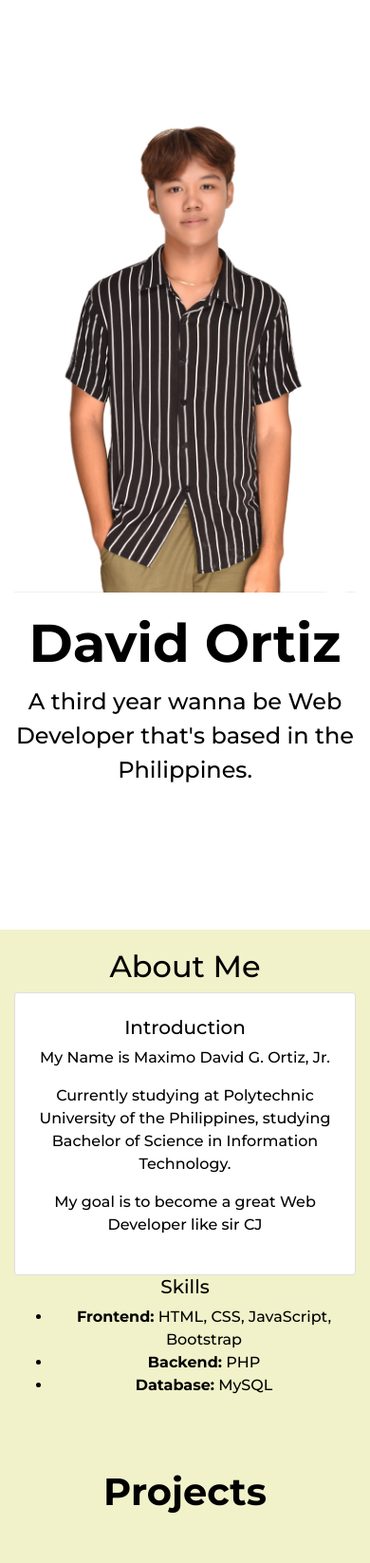
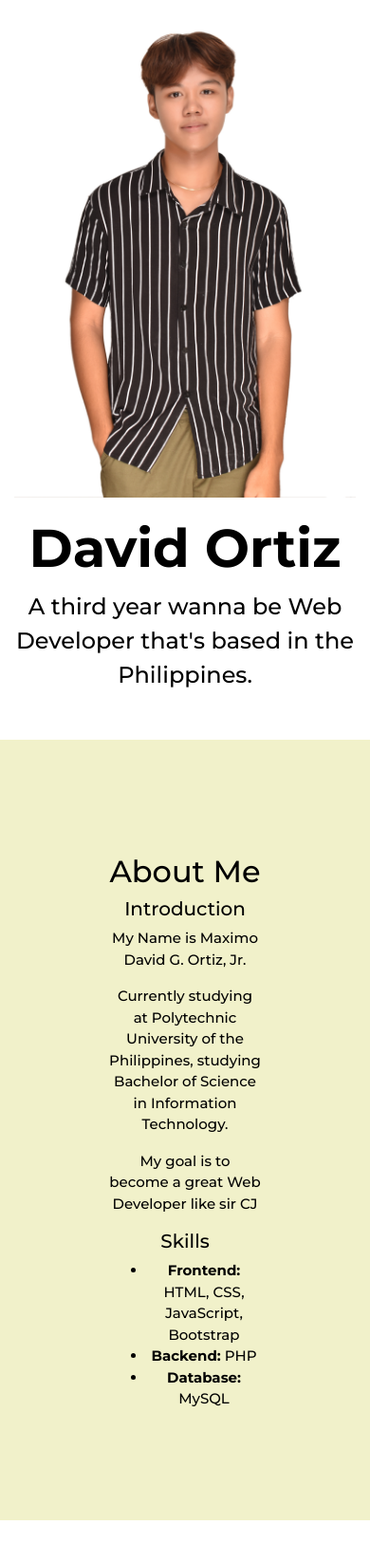
Before and after one commit to davidortizjr/davidortizjr.github.io, a PHP site: page / in a window 390 px wide. Shown: the part 103-1749 px from the top of the page at 95% size. Run offline with PHP 8.4, Linux system fonts and the light colour scheme; some libraries are stand-ins or nearby versions.

Commit message:
little adjustment on homepage

```diff
--- a/index.html
+++ b/index.html
@@ -64,16 +64,14 @@
         <div class="container text-center" style="padding-top: 20px; overflow: hidden;">
             <h2>About Me</h2>
             <div class="row justify-content-center">
-                <div class="col-md-6">
-                    <div class="card p-4" data-aos="fade-left">
+                <div class="col-md-6" data-aos="fade-left">
                         <h5>Introduction</h5>
                         <p>My Name is Maximo David G. Ortiz, Jr.</p>
                         <p>Currently studying at Polytechnic University of the Philippines, studying Bachelor of Science in Information Technology.</p>
                         <p>My goal is to become a great Web Developer like sir CJ</p>
-                    </div>
                 </div>
                 <div class="col-md-6" data-aos="fade-right">
-                    <h5>Skills</h5>
+                    <h5 >Skills</h5>
                     <ul>
                         <li><strong>Frontend:</strong> HTML, CSS, JavaScript, Bootstrap</li>
                         <li><strong>Backend:</strong> PHP</li>
--- a/style.css
+++ b/style.css
@@ -1,5 +1,5 @@
 body {
-  background-color: rgb(241, 241, 202);
+  background-color: white;
   color: #000000;
   font-family: 'Montserrat', sans-serif;
   margin: 0;
@@ -7,12 +7,12 @@ body {
 }
 
 .navbar {
-  background-color: white;
+  background-color: rgb(241, 241, 202);
   padding: 20px;
 }
 
 .navbar .nav-link {
-  color: #f2f2f2;
+  color: rgb(241, 241, 202);
   font-weight: 500;
   font-size: 15px;
 }
@@ -25,8 +25,7 @@ body {
 
 .header-section {
   text-align: center;
-  padding: 100px 0;
-  background-color: #ffffff;
+  background-color: white;
   overflow: hidden;
 }
 
@@ -42,7 +41,25 @@ body {
   margin-bottom: 50px;
 }
 
+.about-section {
+  background-color: rgb(241, 241, 202);
+  padding: 100px;
+}
+
+.about-section p {
+  font-size: 15px;
+}
+
+.about-section h5 {
+  font-size: 20px;
+}
+
+.about-section li {
+  font-size: 15px;
+}
+
 .projects-section {
+  background-color: #ffffff;
   padding: 60px 0;
 }
 
@@ -105,7 +122,7 @@ body {
 footer {
   text-align: center;
   padding: 20px 0;
-  background-color: #ffffff;
+  background-color: rgb(241, 241, 202);
   color: #bbb;
 }
 
```
